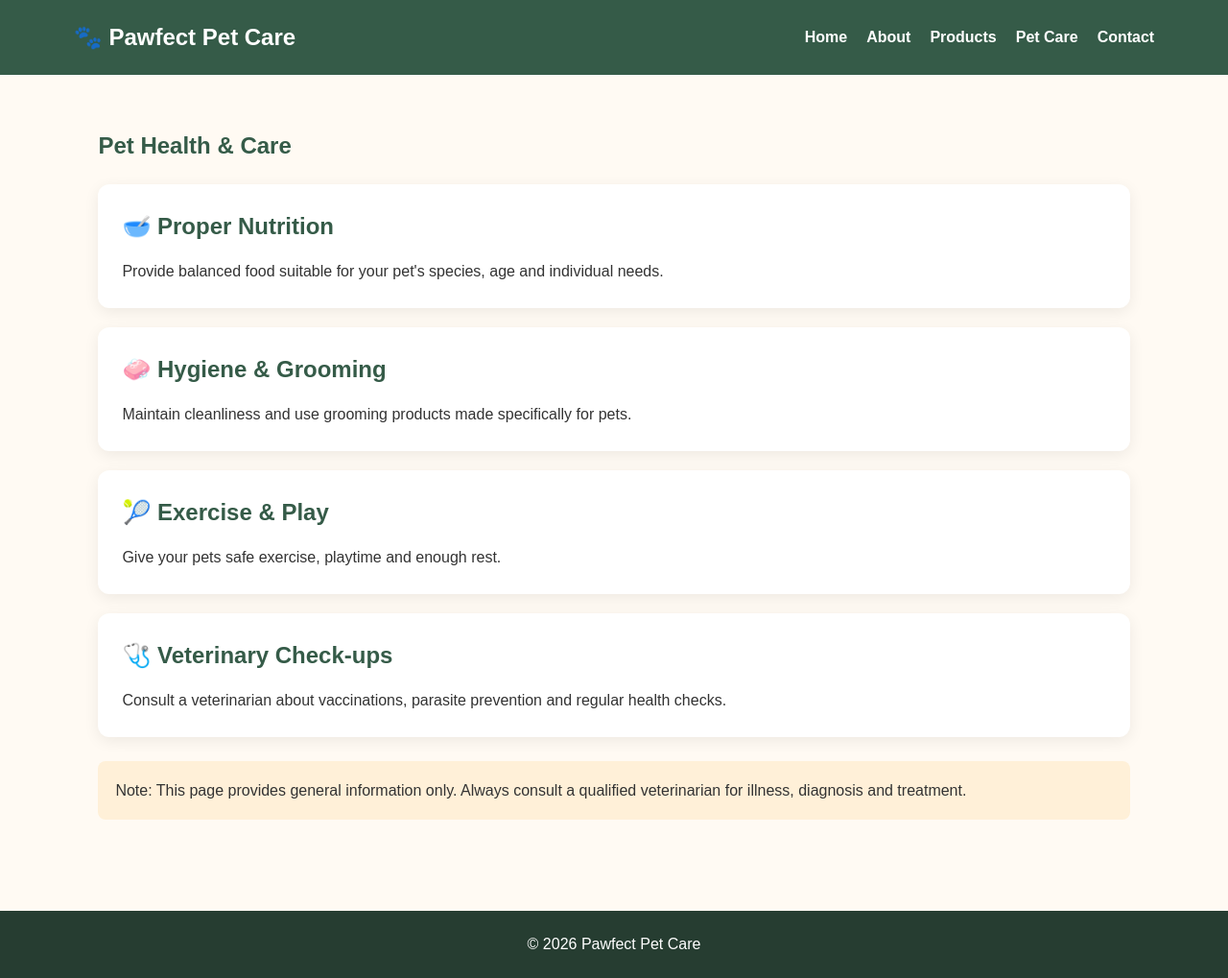
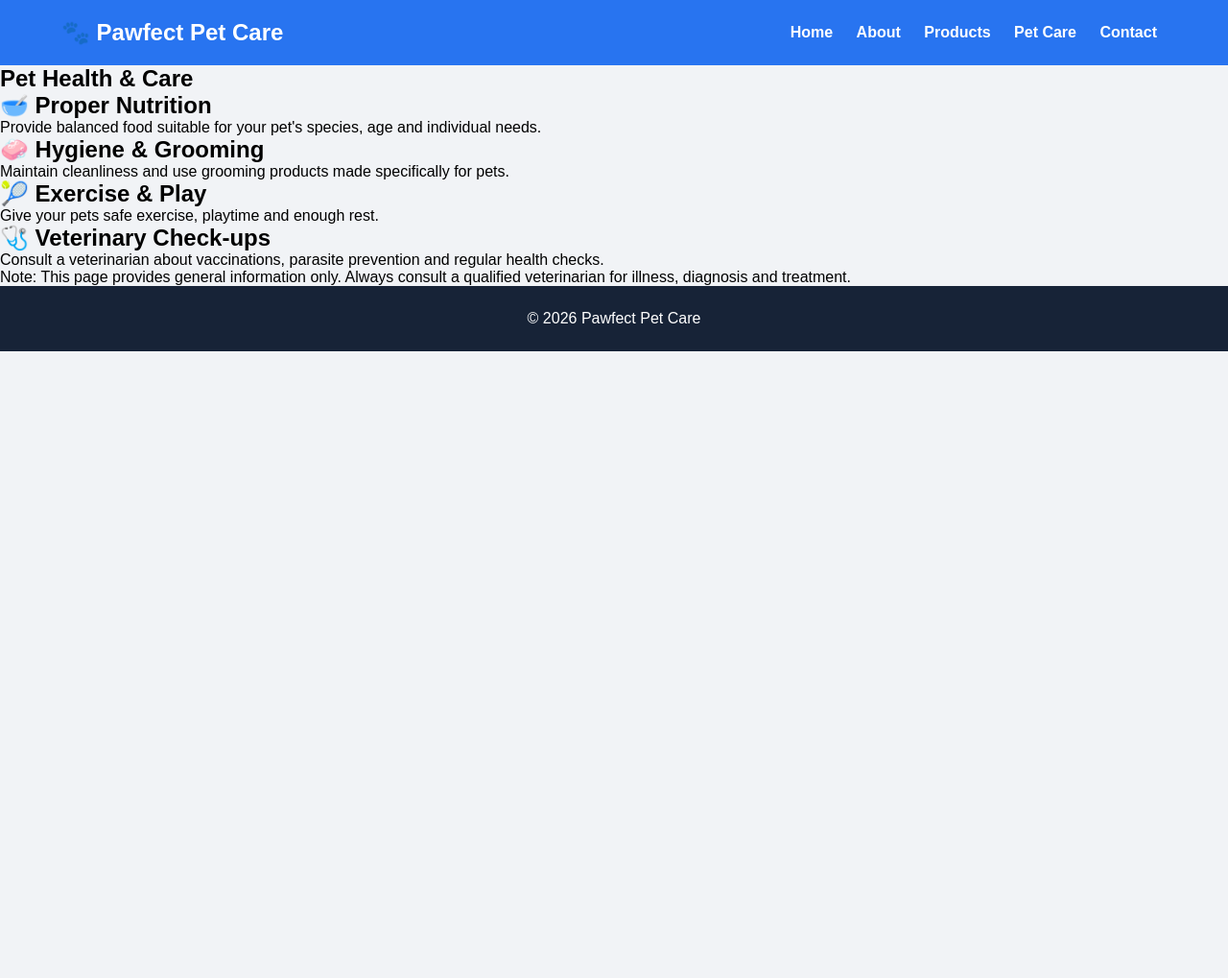
Before and after one commit to 1972yoga/love-and-care, a PHP site: page /care.html in a window 1280 px wide. Shown: the whole page at 96% size. After the commit the page ends 366 px from the top, so only its background shows below. Run offline with PHP 8.4, Linux system fonts and the light colour scheme.

Commit message:
Update styles for body, header, and hero sections

```diff
--- a/style.css
+++ b/style.css
@@ -3,19 +3,17 @@
     margin: 0;
     padding: 0;
     box-sizing: border-box;
+    font-family: Arial, sans-serif;
 }
 
 body {
-    font-family: Arial, sans-serif;
-    background: #fffaf3;
-    color: #333;
-    line-height: 1.6;
+    background: #f1f3f6;
 }
 
 header {
-    background: #355b48;
+    background: #2874f0;
     color: white;
-    padding: 20px 6%;
+    padding: 20px 5%;
     display: flex;
     justify-content: space-between;
     align-items: center;
@@ -23,146 +21,140 @@ header {
     gap: 15px;
 }
 
-nav {
+nav a {
+    color: white;
+    text-decoration: none;
+    margin: 10px;
+    font-weight: bold;
+}
+
+.hero {
+    background: linear-gradient(120deg,#ffe0b2,#ffb74d);
+    padding: 100px 30px;
+    text-align: center;
+}
+
+.hero h1 {
+    font-size: 42px;
+    margin-bottom: 20px;
+}
+
+.hero p {
+    margin-bottom: 30px;
+    font-size: 18px;
+}
+
+.btn {
+    background: #fb641b;
+    color: white;
+    border: none;
+    padding: 12px 22px;
+    text-decoration: none;
+    border-radius: 5px;
+    cursor: pointer;
+    display: inline-block;
+}
+
+.categories, .products {
+    background: white;
+    margin: 20px;
+    padding: 40px;
+    text-align: center;
+}
+
+.category {
     display: flex;
-    gap: 20px;
+    justify-content: space-around;
+    margin-top: 30px;
+    font-size: 40px;
     flex-wrap: wrap;
 }
 
-nav a {
-    color: white;
-    text-decoration: none;
-    font-weight: bold;
+.category p {
+    font-size: 17px;
 }
 
-nav a:hover {
-    color: #f5c99c;
+.heading {
+    text-align: center;
+    padding: 35px;
 }
 
-.hero {
-    min-height: 420px;
-    background: linear-gradient(120deg, #e6f0e5, #f9e8d9);
-    display: flex;
-    align-items: center;
-    padding: 60px 8%;
+.product-grid {
+    display: grid;
+    grid-template-columns: repeat(4,1fr);
+    gap: 20px;
+    padding: 30px;
 }
 
-.hero h1 {
-    font-size: 48px;
-    color: #355b48;
+.card {
+    background: white;
+    padding: 20px;
+    text-align: center;
+    border-radius: 10px;
+    box-shadow: 0 2px 10px #ddd;
 }
 
-.hero p {
-    margin: 15px 0 25px;
+.card img {
+    width: 100%;
+    height: 170px;
+    object-fit: contain;
 }
 
-.btn, button {
-    background: #355b48;
-    color: white;
-    border: none;
-    padding: 12px 22px;
-    border-radius: 6px;
-    cursor: pointer;
-    text-decoration: none;
-    display: inline-block;
+.card h3, .card p {
+    margin: 15px;
 }
 
-.btn:hover, button:hover {
-    background: #233f31;
+.cart-box {
+    background: white;
+    max-width: 600px;
+    margin: auto;
+    padding: 30px;
+    border-radius: 10px;
 }
 
-.section {
-    padding: 55px 8%;
+.cart-item {
+    padding: 15px;
+    border-bottom: 1px solid #ddd;
 }
 
-.section h1, .section h2 {
-    color: #355b48;
-    margin-bottom: 15px;
+.cart-box input,
+.cart-box textarea {
+    width: 100%;
+    padding: 13px;
+    margin: 10px 0;
+    border: 1px solid #ccc;
+    border-radius: 5px;
 }
 
-.cards {
-    padding: 30px 8%;
-    display: grid;
-    grid-template-columns: repeat(auto-fit, minmax(220px, 1fr));
-    gap: 22px;
+.cart-box textarea {
+    height: 100px;
 }
 
-.cards article, .care-card {
-    background: white;
-    padding: 25px;
-    border-radius: 12px;
-    box-shadow: 0 4px 16px #00000012;
-}
-
-.product-image {
-    height: 110px;
-    background: #edf3e9;
-    display: grid;
-    place-items: center;
-    font-size: 55px;
-    border-radius: 10px;
-    margin-bottom: 15px;
-}
-
-.product h3 {
-    margin: 8px 0;
-}
-
-.care-card {
-    margin: 20px 0;
-}
-
-.notice {
-    background: #fff0d8;
-    padding: 18px;
-    border-radius: 8px;
-    margin-top: 25px;
-}
-
-form {
-    max-width: 600px;
-    background: white;
-    padding: 25px;
-    border-radius: 12px;
-    box-shadow: 0 4px 16px #00000012;
-}
-
-label {
-    display: block;
-    margin-top: 15px;
-    font-weight: bold;
-}
-
-input, textarea, select {
-    width: 100%;
-    padding: 12px;
-    margin-top: 6px;
-    border: 1px solid #ccc;
-    border-radius: 6px;
-}
-
-form button {
-    margin-top: 20px;
+.success {
+    text-align: center;
+    color: green;
+    padding: 15px;
 }
 
 footer {
-    background: #263d31;
+    background: #172337;
     color: white;
     text-align: center;
-    padding: 22px;
-    margin-top: 40px;
+    padding: 25px;
 }
 
-@media (max-width: 650px) {
-    header {
-        flex-direction: column;
-    }
-
-    nav {
-        justify-content: center;
+@media(max-width:768px) {
+    .product-grid {
+        grid-template-columns: repeat(2,1fr);
     }
 
     .hero h1 {
-        font-size: 34px;
+        font-size: 28px;
     }
 }
+
+@media(max-width:450px) {
+    .product-grid {
+        grid-template-columns: 1fr;
+    }
+}
```
